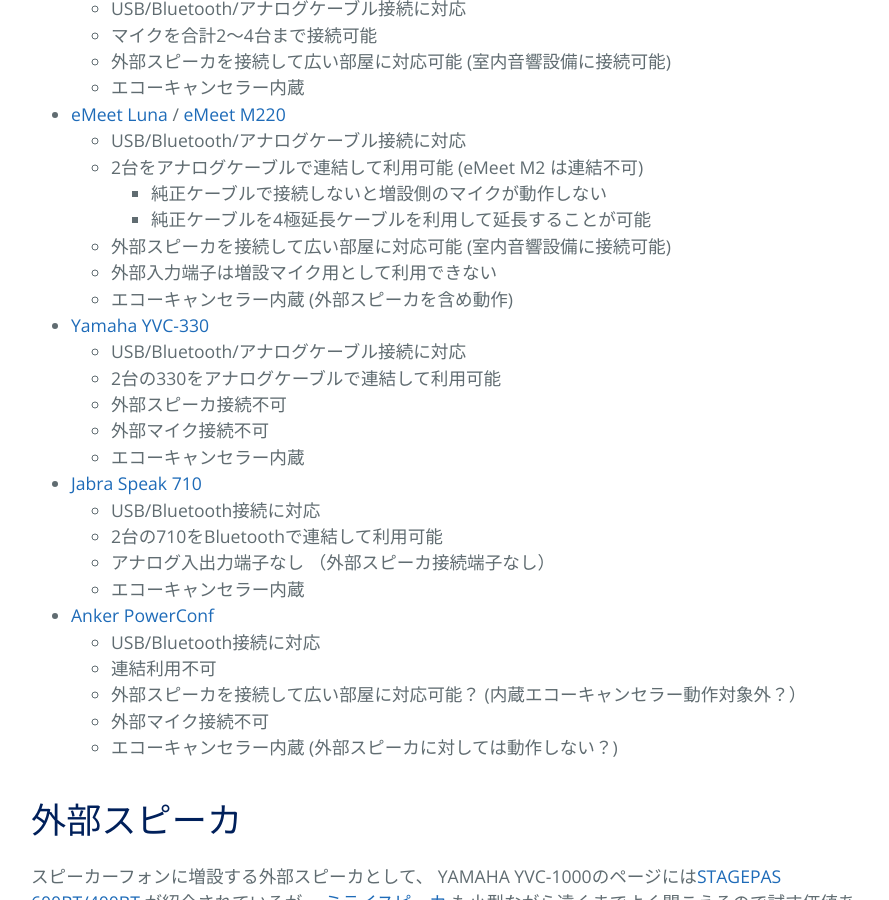
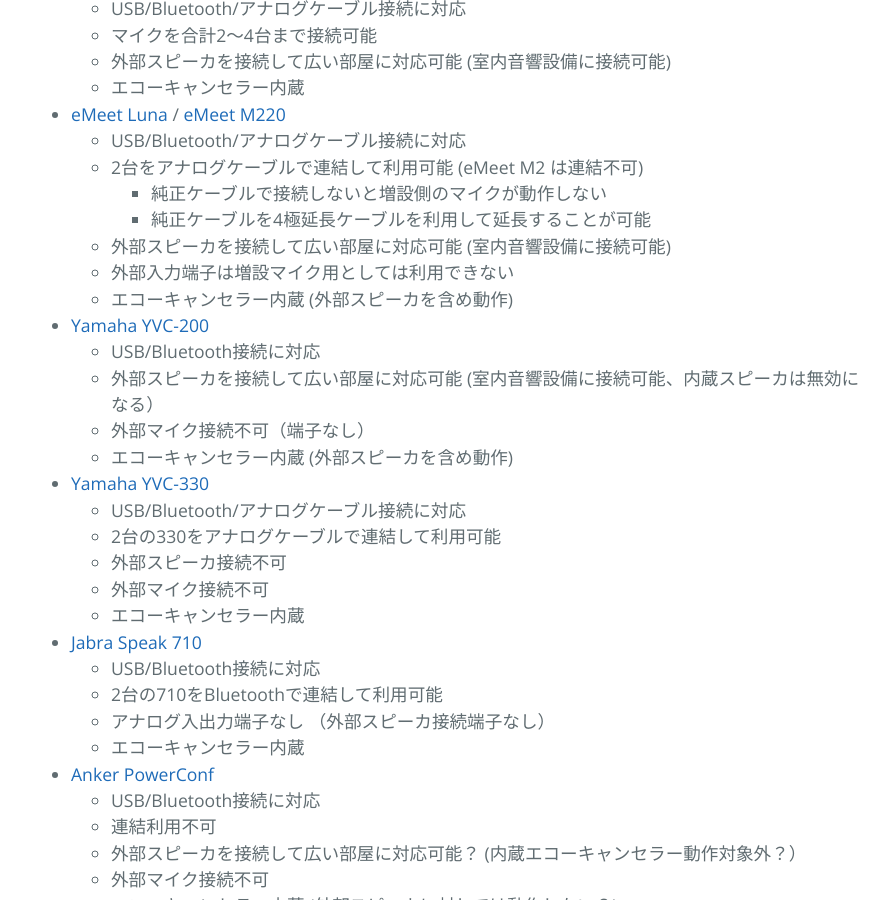
Before and after one commit to kyoto-u/online-edu, a Jekyll site: the page built from zoom-speaker-phones.md, in a window 1280 px wide and 900 px high, scrolled down 1039 px. Shown: the whole window, without its empty margins (193-1082 px from the left). Built offline with Jekyll 4.4.1, drawn with Linux system fonts in a browser that asks for light colours.

Commit message:
Update zoom-speaker-phones.md

```diff
--- a/zoom-speaker-phones.md
+++ b/zoom-speaker-phones.md
@@ -38,7 +38,13 @@ title: スピーカーフォン情報
     - 純正ケーブルで接続しないと増設側のマイクが動作しない
     - 純正ケーブルを4極延長ケーブルを利用して延長することが可能
   - 外部スピーカを接続して広い部屋に対応可能 (室内音響設備に接続可能)
-  - 外部入力端子は増設マイク用として利用できない
+  - 外部入力端子は増設マイク用としては利用できない
+  - エコーキャンセラー内蔵 (外部スピーカを含め動作)
+
+- [Yamaha YVC-200](https://sound-solution.yamaha.com/products/uc/yvc-200/index)
+  - USB/Bluetooth接続に対応
+  - 外部スピーカを接続して広い部屋に対応可能 (室内音響設備に接続可能、内蔵スピーカは無効になる）
+  - 外部マイク接続不可（端子なし）
   - エコーキャンセラー内蔵 (外部スピーカを含め動作)
 
 - [Yamaha YVC-330](https://sound-solution.yamaha.com/products/uc/yvc-330/index)
```
